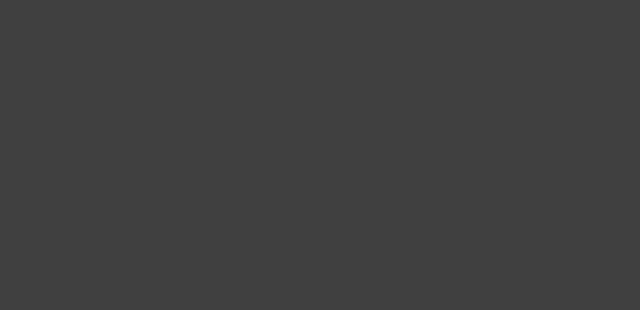
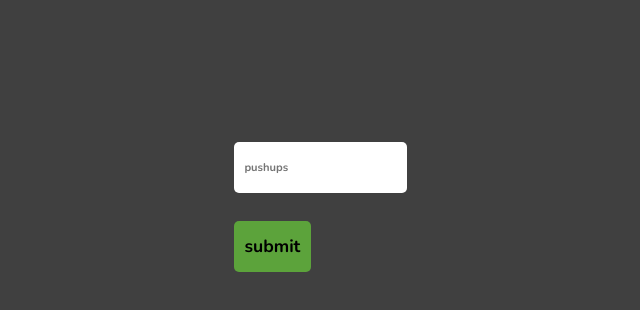
Before and after one commit to bibhashdash/stride-habit-tracker, a Vue app: page /1/newactivity in a window 1280 px wide. Before the commit this address had no page. Shown: the top 310 px of the page, without its empty margins (302-942 px from the left). Built offline with nearby package versions, Linux system fonts and the light colour scheme.

Commit message:
started database

```diff
--- a/src/router/index.js
+++ b/src/router/index.js
@@ -6,6 +6,7 @@ import VerifyEmail from "../views/VerifyEmail.vue";
 import Welcome from "../views/Welcome.vue";
 import LoggedOut from "../views/LoggedOut.vue";
 import EmailVerified from "../views/EmailVerified.vue";
+import NewActivity from "../views/NewActivity.vue";
 
 const routes = [
   {
@@ -40,6 +41,12 @@ const routes = [
     component: Welcome,
     props: true,
   },
+  {
+    path: "/:userid/newactivity",
+    name: "NewActivity",
+    component: NewActivity,
+    props: true,
+  },
 ];
 
 const router = createRouter({
--- /dev/null
+++ b/src/views/NewActivity.vue
@@ -0,0 +1,53 @@
+<template>
+  <div class="newactivity-page">
+    <form @submit.prevent="submitPushups" action="">
+      <input
+        class="form-input"
+        type="number"
+        name=""
+        id=""
+        placeholder="pushups"
+        v-model="pushups"
+      />
+      <button class="btn btn-primary">submit</button>
+    </form>
+  </div>
+</template>
+
+<script>
+import { useRouter } from "vue-router";
+import { ref } from "@vue/reactivity";
+import {
+  getAuth,
+  sendEmailVerification,
+  createUserWithEmailAndPassword,
+  updateProfile,
+  onAuthStateChanged,
+} from "firebase/auth";
+import { collection, doc, setDoc, updateDoc } from "firebase/firestore";
+import { auth, database } from "../firebase/config";
+export default {
+  props: ["userId"],
+  setup(props) {
+    const pushups = ref("");
+    const submitPushups = () => {
+      console.log("you did some pushups!");
+      const docRef = doc(database, "users", `${props.userId}`);
+      console.log(docRef);
+      updateDoc(docRef, {
+        "userData.pushups": pushups.value,
+      });
+    };
+    return { submitPushups, pushups };
+  },
+};
+</script>
+
+<style>
+.newactivity-page {
+  display: flex;
+  flex-direction: column;
+  align-items: center;
+  padding: 10% 0;
+}
+</style>
--- a/src/views/VerifyEmail.vue
+++ b/src/views/VerifyEmail.vue
@@ -5,6 +5,7 @@
   <p v-if="sentVerifyEmail">
     We've emailed you a link, check your inbox including any spam folders!
   </p>
+  <router-link to="/">Return to login page</router-link>
 </template>
 
 <script>
--- a/src/views/Welcome.vue
+++ b/src/views/Welcome.vue
@@ -15,6 +15,14 @@
       lemon-soaked paper napkins. Till then, there will be a short delay. Please
       return to your seats by signing out.
     </p>
+    <router-link
+      :to="{
+        name: 'NewActivity',
+        params: 'userId',
+      }"
+      ><button class="btn btn-primary">Add activity</button></router-link
+    >
+
     <button @click="handleSignOut" class="btn btn-primary">Sign Out</button>
   </div>
 </template>
```
